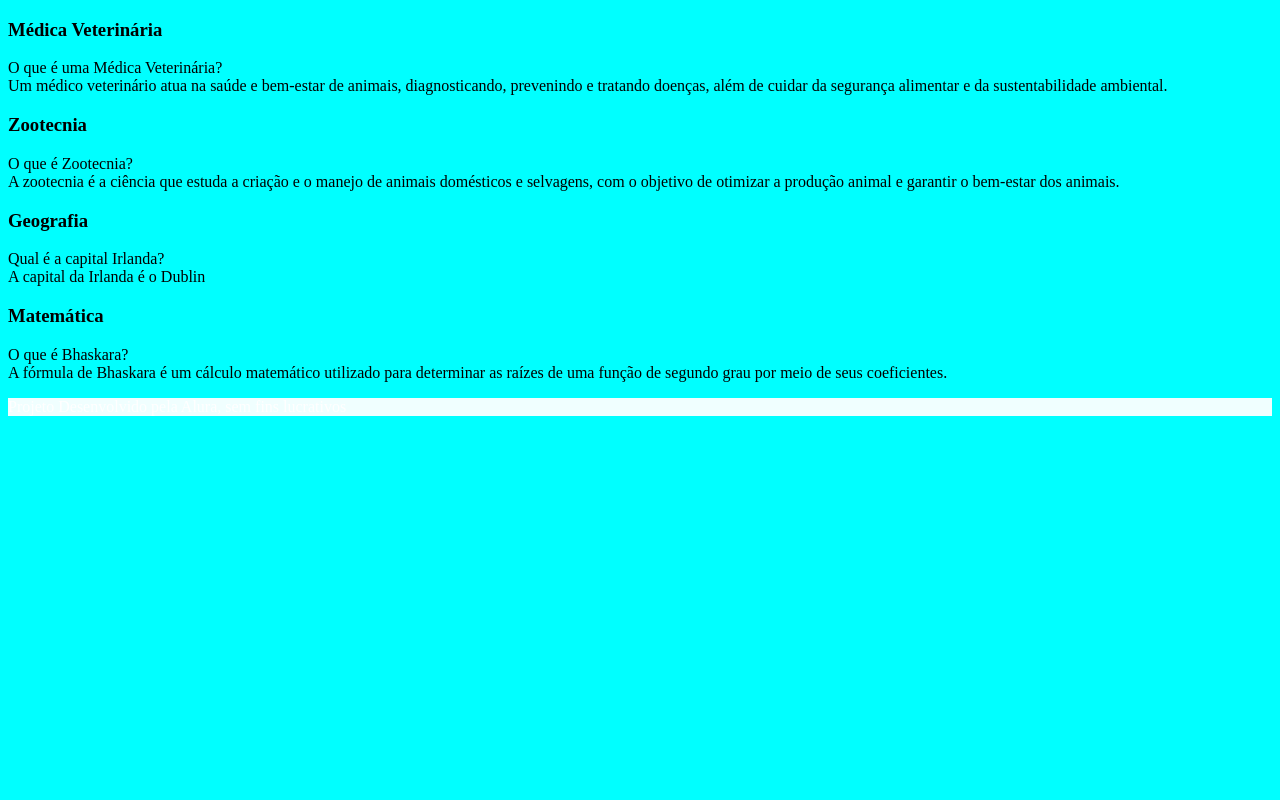
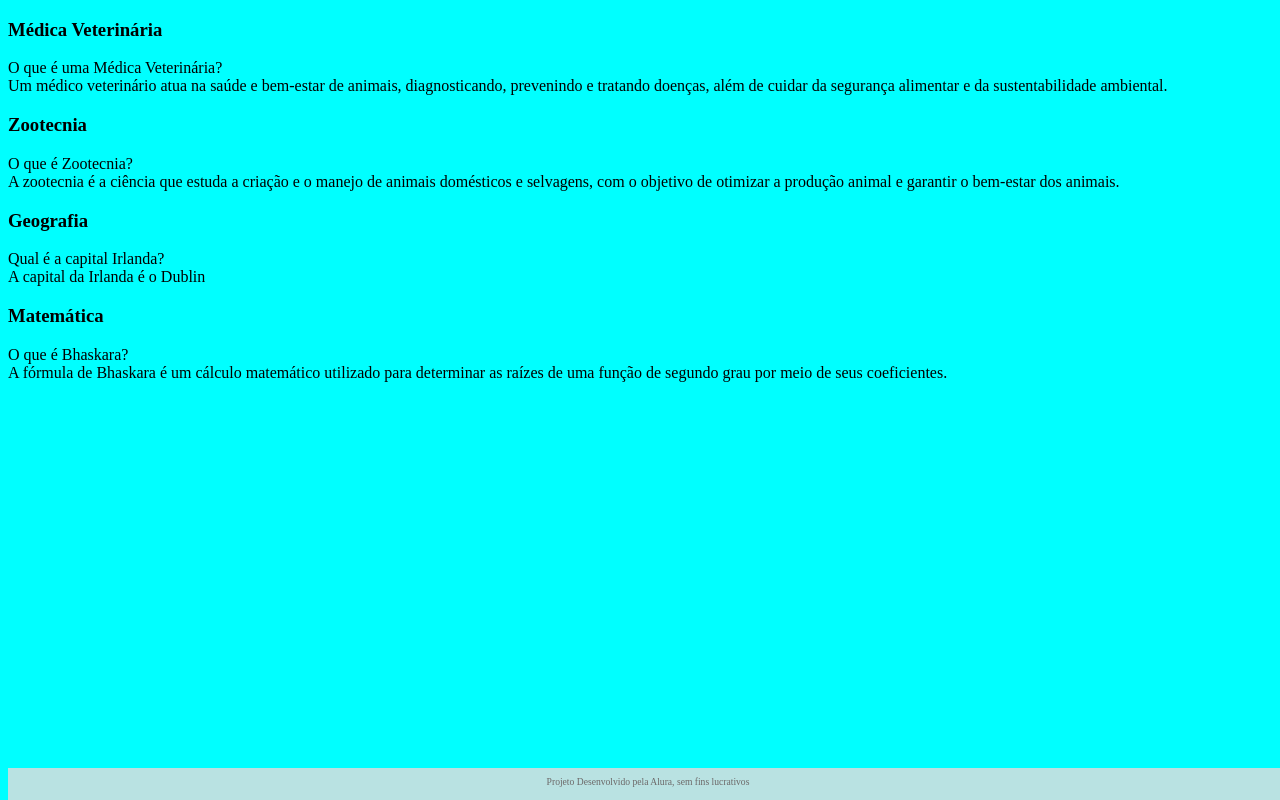
Before and after one commit to yasmimselusnhaki/Ferramenta-de-estudo, a plain HTML site: page index.html in a window 1280 px wide. Drawn offline with Linux system fonts and the light colour scheme; files that its build step writes are made by us from their sources; a web font is replaced by a local one.

Commit message:
estilização

```diff
--- a/assets/style.css
+++ b/assets/style.css
@@ -1,9 +1,18 @@
 body{
     background-color: aqua;
+    font-family: Forum;
 }
 footer{
-    background-color: azure;
-    color: white;
+    background-color: rgb(185, 226, 226);
+    color: rgb(108, 104, 104);
+    position: fixed;
     bottom: 0;
-    width: 100;
+    width: 100%;
+    height: 2rem;
 }
+
+footer p{
+        text-align: center;
+        font-size: 0.6rem;
+        margin-top: 0.5rem;
+}
```
